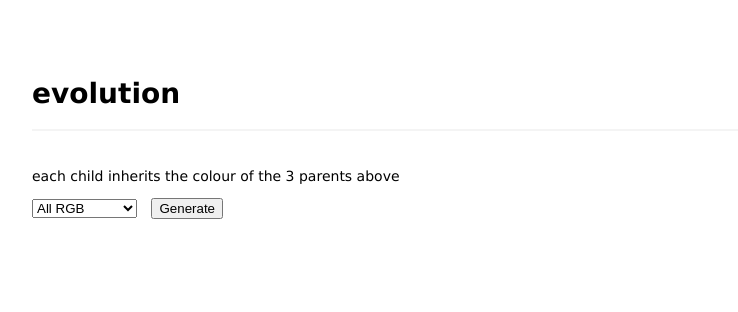
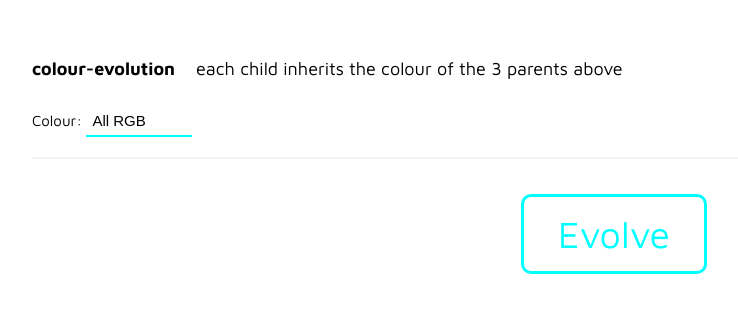
Before and after one commit to TristanJM/colour-evolution, a plain HTML site: page index.html in a window 1280 px wide. Shown: the whole page, without its empty margins (26-764 px from the left). Drawn offline with Linux system fonts and the light colour scheme.

Commit message:
Updated and improved UI styling

```diff
--- a/index.html
+++ b/index.html
@@ -3,24 +3,35 @@
 	<head>
 		<title>Colour Evolution</title>
 		<link rel='stylesheet' href='styles/style.css'>
+		<link href="https://fonts.googleapis.com/css?family=Maven+Pro:400,700" rel="stylesheet">
+
 		<script src='scripts/script.js'></script>
 	</head>
 
 	<body>
-		<h1>evolution</h1>
-		<hr>
+		<div id='tagline'><b>colour-evolution</b> &nbsp;&nbsp; each child inherits the colour of the 3 parents above</div>
 		<br>
-		<p>each child inherits the colour of the 3 parents above</p>
 
+		<!--	Control Panel	-->
 		<div class='control-panel'>
+			<div class='control-section'>
+				<div class='control-label'>Colour:</div>
+				<div class='control-element'>
 					<select id='sel-colourPalette'>
 						<option value='all'>All RGB</option>
 						<option value='primary'>Primary</option>
 						<option value='mono'>Black & White</option>
 					</select>
+				</div>
+			</div>
+		</div>
 
-			<input id='btn-generate' type='button' value='Generate' onclick='javascript:generatePattern()'>
-		</div>
+		<hr>
+
+		<!--  Main Content  -->
+		<br>
+		<div id='btn-generate' onclick='javascript:generatePattern()'>Evolve</div>
+		<br>
 
 		<div id='pattern-container'></div>
 	</body>
--- a/styles/style.css
+++ b/styles/style.css
@@ -1,18 +1,59 @@
 /* GENERIC CSS */
 body {
   padding: 50px;
-  font: 14px "Lucida Grande", Helvetica, Arial, sans-serif;
+  font:15px 'Maven Pro', 'Lucida Grande', Helvetica, Arial, sans-serif;
 }
-
 a {
   color: #00B7FF;
 }
 hr {
-	border: 1px solid rgba(200, 200, 200, 0.2);
+	border:1px solid rgba(200, 200, 200, 0.2);
+}
+#tagline {
+	font-size:18px;
 }
 
 
-/* EVOLUTION CSS */
+/* Header */
+.control-section {
+	display:inline-block;
+}
+.control-label, .control-element {
+	display: inline-block;
+}
+
+#sel-colourPalette {
+	border:0;
+	appearance:none;
+	-o-appearance:none;
+	-moz-appearance:none;
+	-webkit-appearance:none;
+	padding:6px;
+	background:none;
+	font-size:15px;
+	border-radius:0;
+	border-bottom:2px solid aqua;
+}
+#sel-colourPalette:focus {
+	outline:none;
+}
+
+#btn-generate {
+	width:150px;
+	padding:15px;
+	margin:10px auto;
+	border-radius:10px;
+	border:3px solid aqua;
+	font-size:2.5em;
+	color:aqua;
+	text-align:center;
+	transition-duration:0.1s;
+	cursor:pointer;
+}
+#btn-generate:active {
+	background-color:rgba(200,200,200,0.1);
+}
+
 #pattern-container {
 	width:100%;
 }
@@ -28,24 +69,3 @@ hr {
 .control-panel {
 	margin:10px 0 20px 0;
 }
-#btn-generate {
-	margin-left:10px;
-}
-
-
-
-/* ANIMALS CSS */
-#map {
-	width:800px;
-	height:800px;
-	margin-left:auto;
-	margin-right:auto;
-	border:1px solid black;
-}
-
-.map-cell {
-	height:10px;
-	width:10px;
-	background-color:rgba(0,0,0,0.2);
-	display:inline-block;
-}
```
Lines whose indentation alone changed are shown as unchanged.
